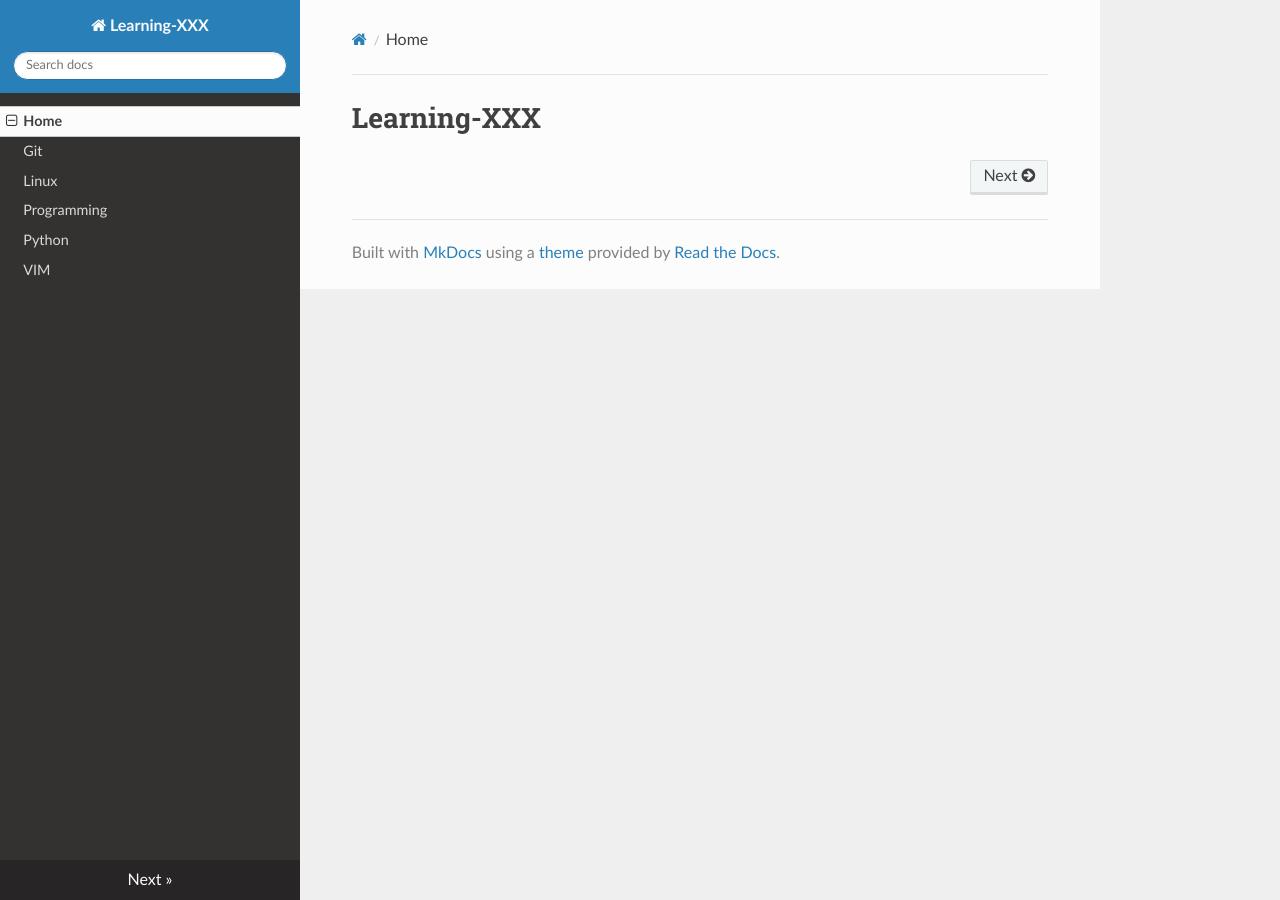
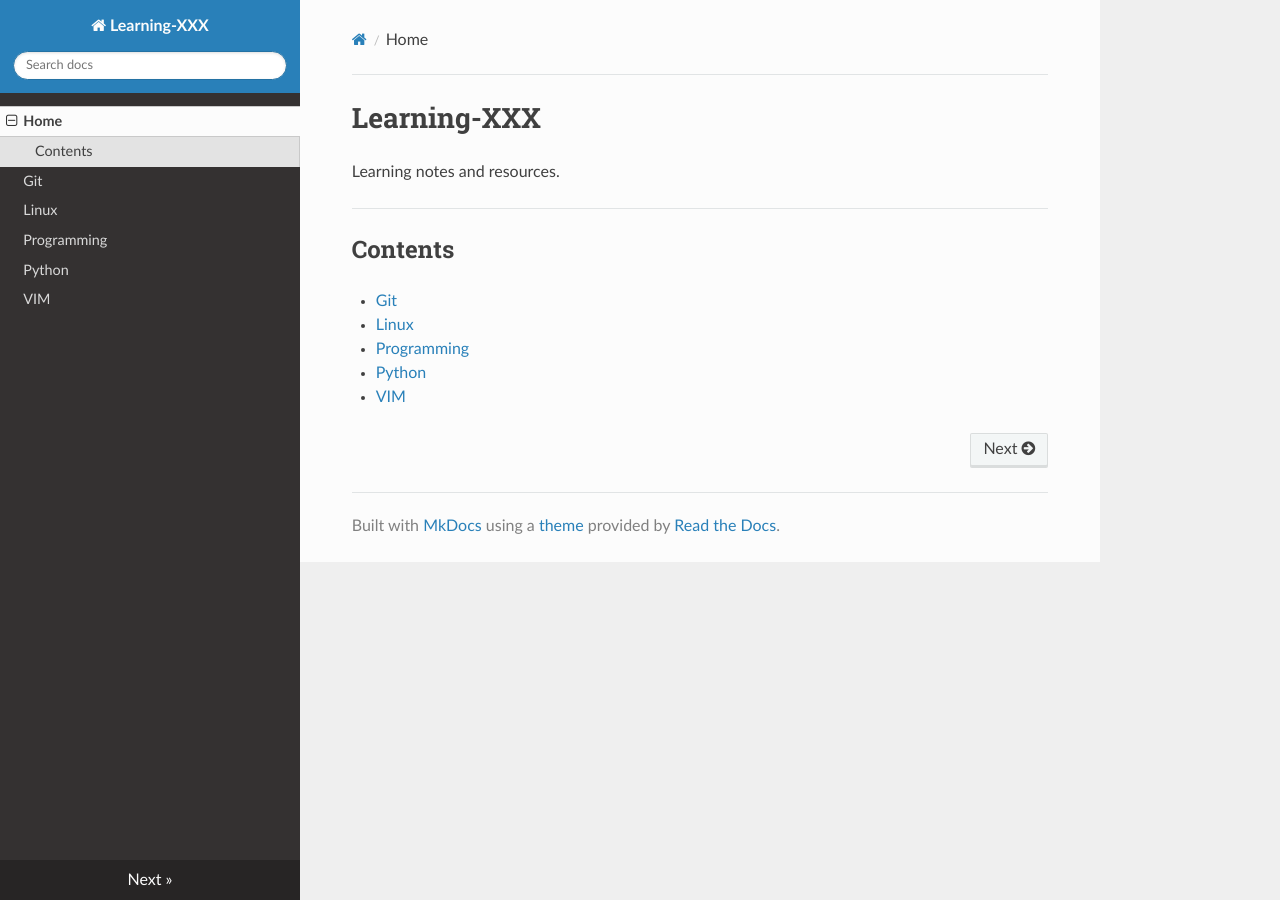
Before and after one commit to omsobliga/Learning-XXX, an MkDocs documentation site: the page built from docs/index.md, in a window 1280 px wide. Built offline with MkDocs 1.6.1, drawn with Linux system fonts in a browser that asks for light colours; nearby versions of some CDN libraries; old or Windows-style settings are respelled for this version of MkDocs.

Commit message:
Update README.md and docs/index.md

```diff
--- a/docs/index.md
+++ b/docs/index.md
@@ -1 +1,13 @@
 # Learning-XXX
+
+Learning notes and resources.
+
+---
+
+## Contents
+
+- [Git](./git)
+- [Linux](./linux)
+- [Programming](./programming)
+- [Python](./python)
+- [VIM](./vim)
```
Also changed, not shown: README.md (+9 -2 lines).
